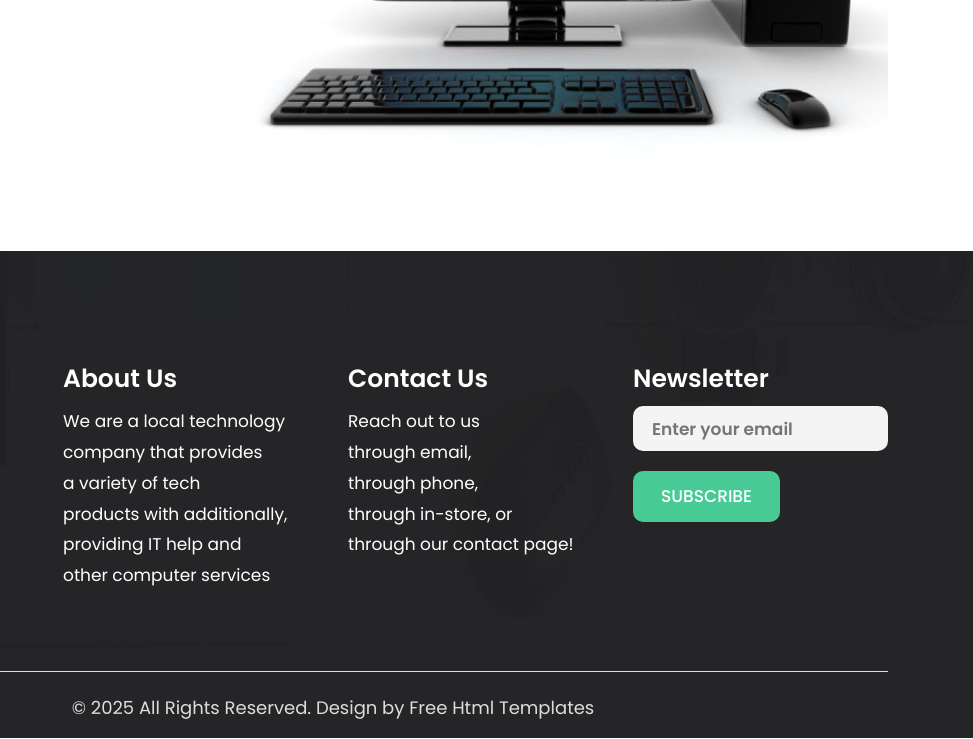
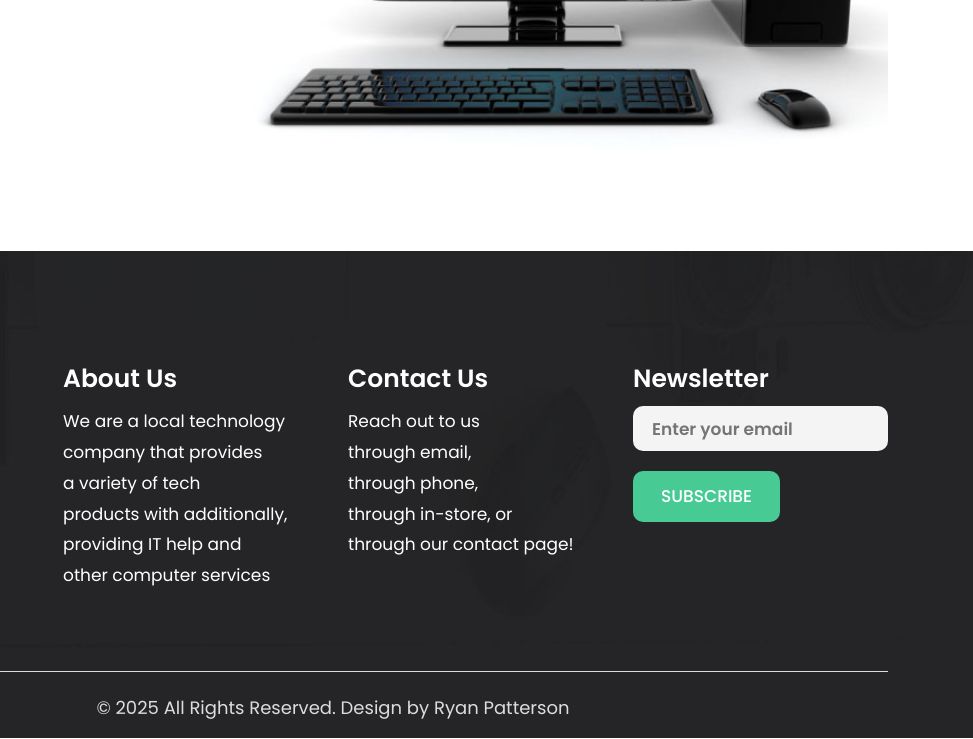
Before and after one commit to spaceryan-350/ist256-FinalProject, a plain HTML site: page about.html in a window 1280 px wide. Shown: the part 547-1286 px from the top of the page, 307-1280 px from the left. Drawn offline with nearby package versions, Linux system fonts and the light colour scheme.

Commit message:
Edited html and ReadMe

```diff
--- a/about.html
+++ b/about.html
@@ -168,7 +168,7 @@
                <div class="container">
                   <div class="row">
                      <div class="col-md-12">
-                        <p>© 2025 All Rights Reserved. Design by<a href="https://html.design/"> Free Html Templates</a></p>
+                        <p>© 2025 All Rights Reserved. Design by<a href="https://html.design/"> Ryan Patterson</a></p>
                      </div>
                   </div>
                </div>
```
Also changed, not shown: accessories.html (+1 -1 lines), computer.html (+1 -1 lines), console.html (+1 -1 lines), contact.html (+1 -1 lines), index.html (+1 -1 lines), laptop.html (+1 -1 lines), login.html (+1 -1 lines), order.html (+1 -1 lines), product.html (+1 -1 lines), 1 other file.
